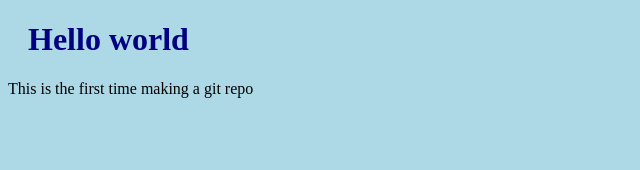
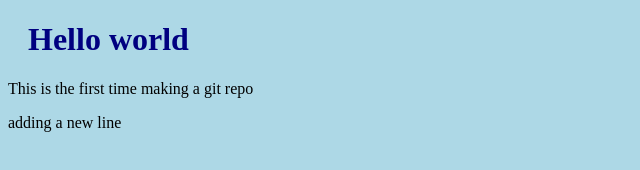
Before and after one commit to sai-suraj/myproj, a plain HTML site: page index.html in a window 1280 px wide. Shown: the whole page, without its empty margins (0-640 px from the left). Drawn offline with Linux system fonts and the light colour scheme.

Commit message:
new line adde

```diff
--- a/index.html
+++ b/index.html
@@ -7,5 +7,6 @@
     <body>
         <h1>Hello world</h1>
         <p>This is the first time making a git repo</p>
+        <p>adding a new line</p>
     </body>
 </html>
```
